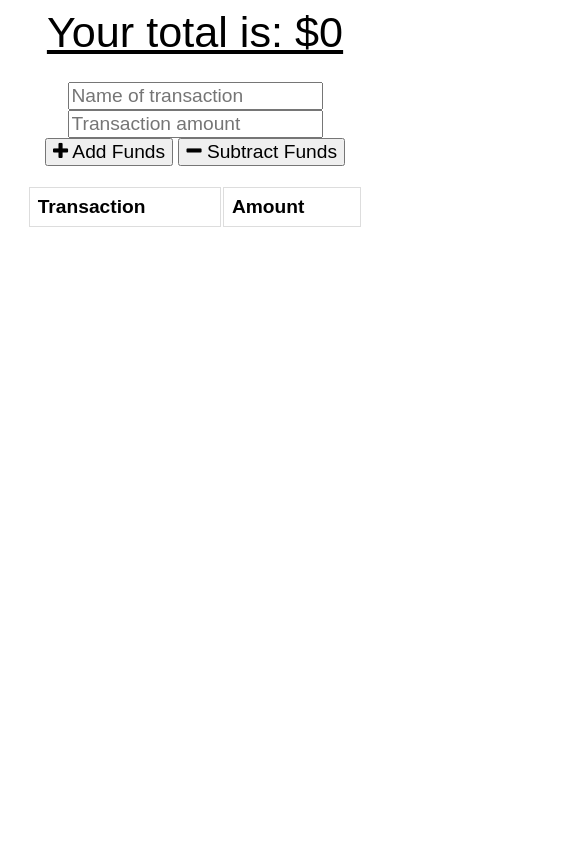
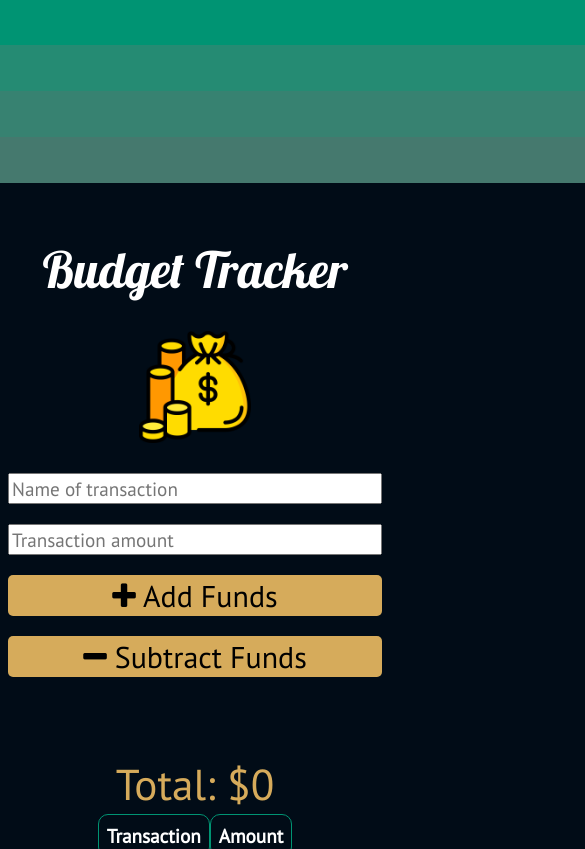
Before and after one commit to AlessandroB96/BudgetTracker, a website: page Develop/public/index.html in a window 390 px wide. Shown: the top 849 px of the page, 585 px wide, since content can reach past the window. Drawn offline with nearby package versions, Linux system fonts and the light colour scheme; no server answers.

Commit message:
styling revamp

```diff
--- a/Develop/public/css/styles.css
+++ b/Develop/public/css/styles.css
@@ -1,11 +1,70 @@
 body {
   font-size: 120%;
-  font-family: Arial;
+  background-image: url('./img/layered.svg');
+}
+
+.entire-container {
+  display: grid;
+  grid-template-columns: 1fr 1fr;
+  grid-gap: 20px;
+  grid-row: auto;
+}
+
+.left-container {
+  max-width: 400px;
+  margin-left: 30px;
+  margin-top: 150px;
+}
+
+img {
+  display: flex;
+  flex-direction: column;
+  margin: auto;
+  margin-bottom: 30px;
+  width: 30%;
+}
+
+.logo {
+  font-family: 'Lobster', cursive;
+  margin: auto;
+  font-size: 50px;
+  color: white;
+  margin-bottom: 30px;
+  text-align: center;
+}
+
+.right-container {
+
+  max-width: 820px;
+  margin-right:100px;
+  grid-row: auto;
 }
 
 button, input {
   font-size: 100%;
-  font-family: Arial;
+  font-family: 'PT Sans', sans-serif;
+}
+
+#add-btn {
+  border: none;
+  border-radius: 5px;
+  background-color: rgb(214, 171, 91);
+  cursor: pointer;
+  color: black;
+  font-size: 30px;
+}
+
+#sub-btn {
+  border: none;
+  border-radius: 5px;
+  background-color: rgb(214, 171, 91);
+  cursor: pointer;
+  color: black;
+  font-size: 30px;
+}
+
+button:hover {
+  opacity: 90%;
 }
 
 table {
@@ -13,13 +72,16 @@ table {
 }
 
 td, th {
-  border: 1px solid #dddddd;
+  border: 1px solid #009473;
+  border-radius: 10px;
   text-align: left;
   padding: 8px;
+  text-align: center;
+  font-family: 'PT Sans', sans-serif;
 }
 
 tr:nth-child(even) {
-  background-color: #dddddd;
+  background-color: #45796e;
 }
 
 .error {
@@ -27,19 +89,22 @@ tr:nth-child(even) {
 }
 
 .wrapper {
-  margin: 0 auto;
+  margin-top: 100px;
   max-width: 825px;
-  text-align: center;
 }
 
 .total {
   font-size: 150%;
-  text-decoration: underline;
+  color: rgb(214, 171, 91);
+  font-family: 'PT Sans', sans-serif;
+  text-align: center;
 }
 
 .form {
-  margin-top: 25px;
+  display: flex;
+  flex-direction: column;
   width: 100%;
+  gap: 20px;
 }
 
 .transactions {
@@ -48,4 +113,121 @@ tr:nth-child(even) {
   overflow: auto;
   width: 90%;
   margin: 0 auto;
+  color: white;
 }
+
+#myChart {
+  width: 800px;
+  margin-top: 50px;
+}
+
+
+@media screen and (max-width: 1270px) {
+
+  body {
+    font-size: 120%;
+    background-image: url('./img/layered-height.svg');
+  }
+
+  .left-container {
+    max-width: 400px;
+    margin: auto;
+    margin-top: 230px;
+  }
+
+  .form {
+    display: grid;
+    width: 100%;
+    margin: auto;
+    gap: 20px;
+  }
+
+  .right-container {
+    display: flex;
+    flex-wrap: wrap;
+    margin: auto;
+    justify-content: center;
+  }
+
+  .wrapper {
+    margin-top: 200px;
+  }
+
+  .total {
+    text-align: center;
+  }
+}
+
+@media screen and (max-width: 960px) {
+
+  .entire-container {
+    display: flex;
+    flex-wrap: wrap;
+    justify-content: center;
+    margin: auto;
+  }
+
+  .left-container {
+    display: flex;
+    flex-wrap: wrap;
+    max-width: 400px;
+  }
+
+  .right-container {
+    display: flex;
+    flex-wrap: wrap;
+    margin: auto;
+  }
+
+  .wrapper {
+    display: flex;
+    flex-wrap: wrap;
+    margin: auto;
+  }
+
+  .transactions {
+    display: flex;
+    flex-wrap: wrap;
+    margin: auto;
+    width: 100%;
+    overflow: auto;
+  }
+
+  table {
+    width: 100%;
+  }
+
+  thead {
+    width: 100%;
+  }
+
+  #tbody {
+    width: 100%;
+  }
+
+  tr:nth-child(even) {
+    background-color: transparent;
+  }
+
+  tr {
+    display: flex;
+    flex-wrap: wrap;
+    justify-content: center;
+    margin: auto;
+  }
+
+  .canvas-container {
+    display: flex;
+    flex-wrap: wrap;
+    justify-content: center;
+    margin: auto;
+  }
+
+  #myCanvas {
+    display: flex;
+    flex-wrap: wrap;
+    margin: auto;
+
+  }
+
+}
--- a/Develop/public/index.html
+++ b/Develop/public/index.html
@@ -10,14 +10,23 @@
   <link rel="stylesheet" href="https://stackpath.bootstrapcdn.com/font-awesome/4.7.0/css/font-awesome.min.css">
   <link rel="stylesheet" href="css/styles.css">
   <link rel="manifest" href="manifest.json">
+  <style>
+    @import url('https://fonts.googleapis.com/css2?family=Playfair+Display&display=swap');
+    @import url('https://fonts.googleapis.com/css2?family=PT+Sans&display=swap');
+    @import url('https://fonts.googleapis.com/css2?family=Lobster&display=swap');
 
-  <title>Budget Tracker</title>
+    </style>
+
+  <title>BUDGET TRACKER</title>
 </head>
 <body>
-  <div class="wrapper">
-    <div class="total">
-      <div class="total">Your total is: $<span id="total">0</span></div>
-    </div>
+
+<div class="entire-container">
+
+  <div class="left-container">
+    <div class="logo">Budget Tracker</div>
+
+    <img src="css/img/money-bag.png">
 
     <div class="form">
       <input type="text" id="t-name" placeholder="Name of transaction" />
@@ -25,6 +34,16 @@
       <button id="add-btn"><i class="fa fa-plus buttons"></i> Add Funds</button>
       <button id="sub-btn"><i class="fa fa-minus"></i> Subtract Funds</button>
       <p class="error"></p>
+    </div>
+  </div>
+
+  <div class="right-container">
+          <div class="wrapper">
+            <div class="total">
+              <div class="total">
+                Total: $<span id="total">0</span>
+              </div>
+            </div>
           </div>
 
             <div class="transactions">
@@ -34,13 +53,17 @@
                   <th>Amount</th>
                 </thead>
                     <tbody id="tbody">
-
                     </tbody>
               </table>
             </div>
 
+          <div class="canvas-container">
               <canvas id="myChart"></canvas>
           </div>
+  </div>
+</div>
+
+
 
   <script src="https://cdn.jsdelivr.net/npm/chart.js@2.8.0"></script>
   <script src="js/index.js"></script>
--- a/Develop/public/js/index.js
+++ b/Develop/public/js/index.js
@@ -66,12 +66,13 @@ function populateChart() {
 
   myChart = new Chart(ctx, {
     type: 'line',
+    responsive: true,
       data: {
         labels,
         datasets: [{
             label: "Total Over Time",
             fill: true,
-            backgroundColor: "#6666ff",
+            backgroundColor: "#009473",
             data
         }]
     }
@@ -103,6 +104,7 @@ function sendTransaction(isAdding) {
   if (!isAdding) {
     transaction.value *= -1;
   }
+
 
   // add to beginning of current array of data
   transactions.unshift(transaction);
```
Also changed, not shown: Develop/public/css/img/Moon.svg (added), Develop/public/css/img/layered-height.svg (added), Develop/public/css/img/layered.svg (added), Develop/public/css/img/money-bag.png (added), Develop/public/css/img/stock.svg (added), 4 other files. Lines whose indentation alone changed are shown as unchanged.
